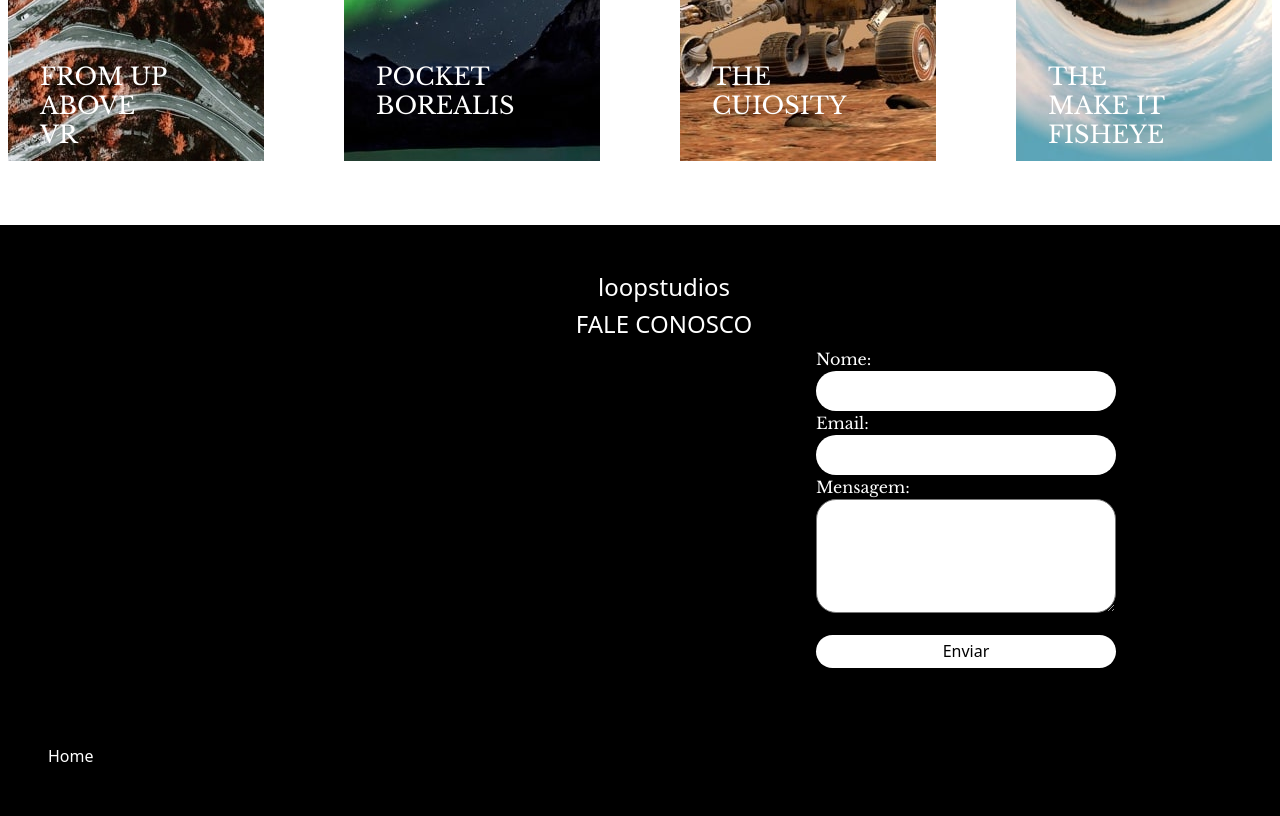
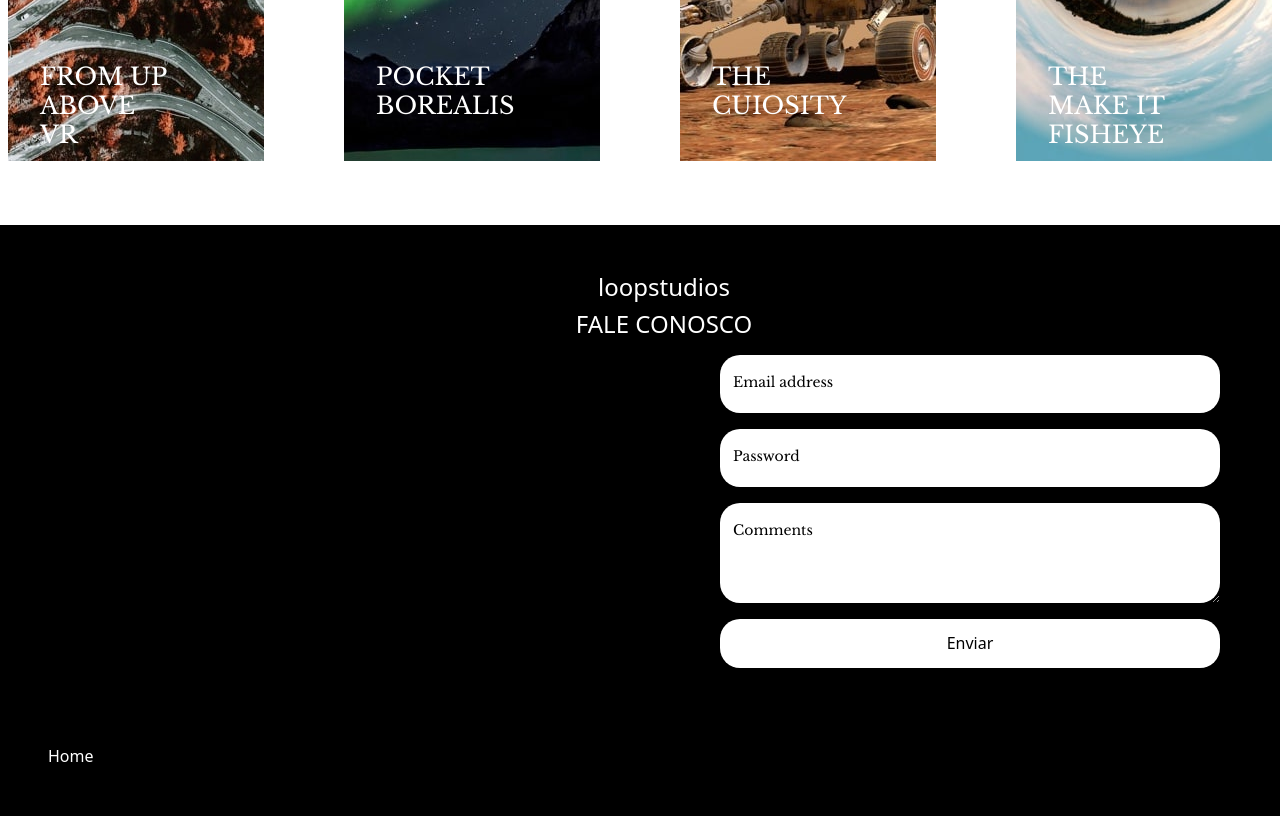
Before and after one commit to PedroHSFreire/loopstudiosTrabalho, a plain HTML site: page index.html in a window 1280 px wide. Shown: the part 2467-3283 px from the top of the page. Drawn offline with nearby package versions, Linux system fonts and the light colour scheme; a web font is replaced by a local one.

Commit message:
outra vez

```diff
--- a/index.html
+++ b/index.html
@@ -85,23 +85,39 @@
         </div>
       </div>
     </section>
-    <section id="SUPPORT" class="Support">
+    <footer id="SUPPORT" class="Support">
       <div>
         <h4 class="Sup_txt">loopstudios</h4>
         <h4 class="Sup_txt">FALE CONOSCO</h4>
         <form>
-          <label for="nome">Nome:</label>
-          <input type="text" id="nome" name="nome" required />
-
-          <label for="email">Email:</label>
-          <input type="email" id="email" name="email" required />
-
-          <label for="mensagem">Mensagem:</label>
-          <textarea id="mensagem" name="mensagem" required></textarea>
-
+          <div class="form-floating mb-3">
+            <input
+              type="email"
+              class="form-control"
+              id="floatingInput"
+              placeholder="name@example.com" />
+            <label for="floatingInput">Email address</label>
+          </div>
+          <div class="form-floating">
+            <input
+              type="password"
+              class="form-control"
+              id="floatingPassword"
+              placeholder="Password" />
+            <label for="floatingPassword">Password</label>
+          </div>
+          <div class="form-floating">
+            <textarea
+              class="form-control"
+              placeholder="Leave a comment here"
+              id="floatingTextarea2"
+              style="height: 100px"></textarea>
+            <label for="floatingTextarea2">Comments</label>
+          </div>
           <button class="Enviar" type="submit">Enviar</button>
         </form>
       </div>
+
       <div class="icons">
         <a class="icons2" href="https://www.facebook.com/pedro.pededrinho/"
           ><img src="images/icon-facebook.svg"
@@ -114,6 +130,6 @@
         /></a>
       </div>
       <a class="home" href="#home">Home</a>
-    </section>
+    </footer>
   </body>
 </html>
--- a/style.css
+++ b/style.css
@@ -125,26 +125,25 @@ p {
 
 form {
   width: 100px;
-  margin-left: 48rem;
+  margin-left: 42rem;
 }
 label {
   font-family: "Libre Baskerville", serif;
-  color: white;
+  color: black;
+  font-size: 14px;
 }
-input {
-  width: 300px;
+.form-control {
+  width: 500px;
   border-radius: 20px;
   border: none;
   padding: 0.5rem;
 }
-textarea {
-  width: 300px;
-  border-radius: 20px;
-  padding: 2rem;
+.form-floating {
+  margin-top: 1rem;
 }
 .Enviar {
-  width: 300px;
-  padding: 0.3rem;
+  width: 500px;
+  padding: 0.8rem;
   border-radius: 20px;
   border: none;
   background-color: white;
```
